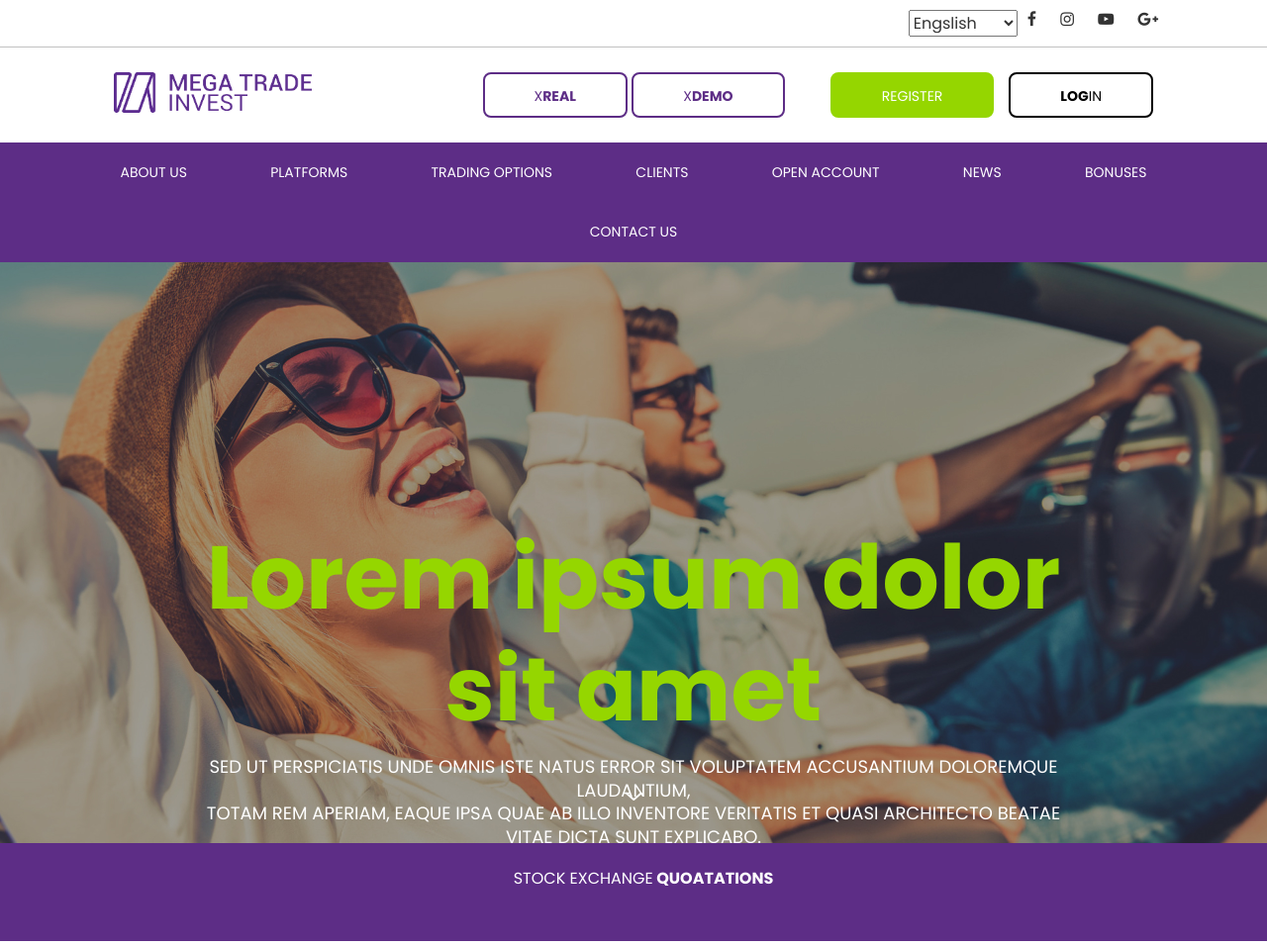
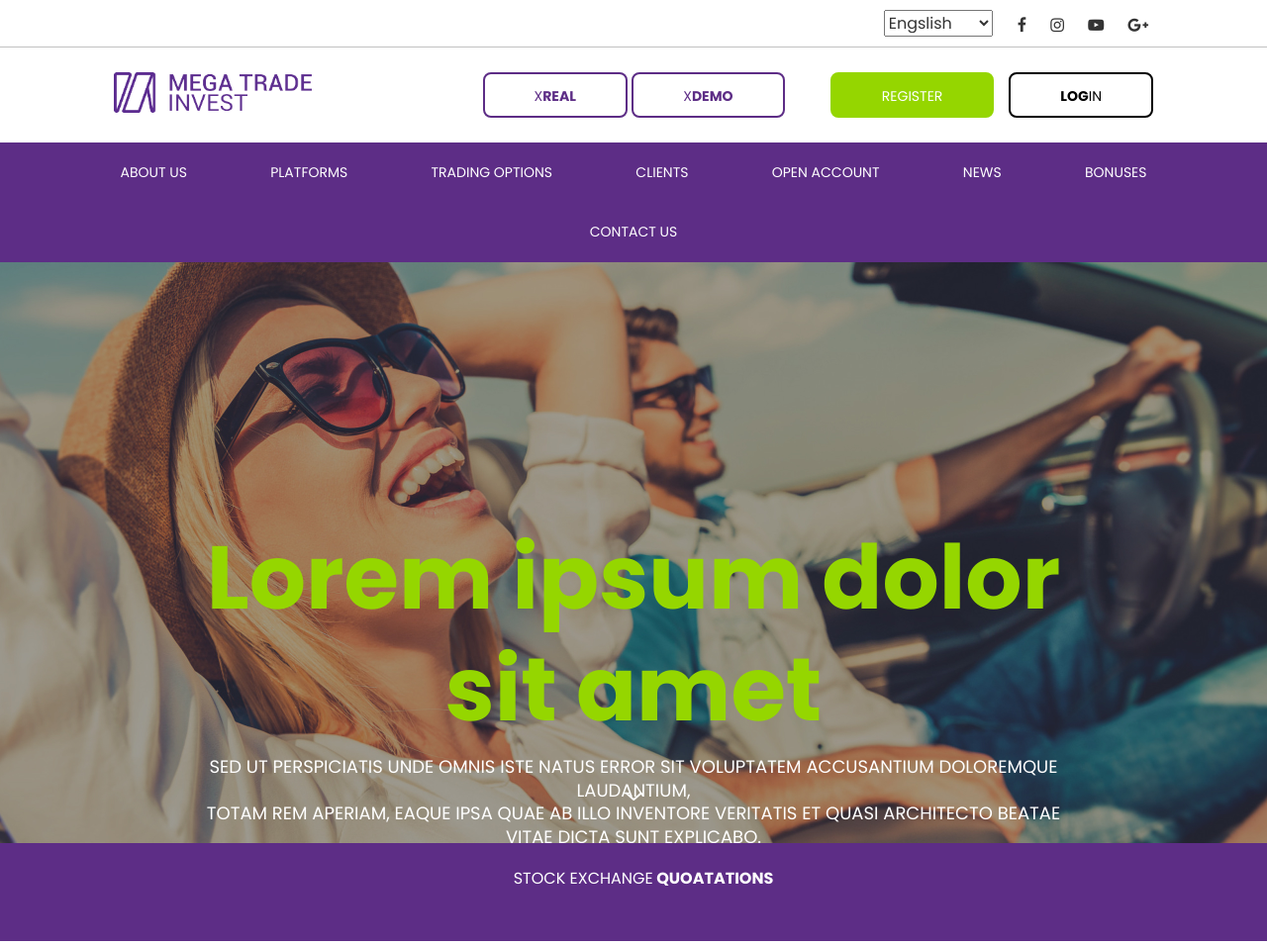
Before and after one commit to AlexandruAmugea/megatrade-invest, a website: page views/index.html in a window 1280 px wide. Shown: the top 956 px of the page at 99% size. Drawn offline with nearby package versions, Linux system fonts and the light colour scheme; files that its build step writes are made by us from their sources; files whose address does not match are found by name.

Commit message:
Added bower.json

```diff
--- a/public/css/style.css
+++ b/public/css/style.css
@@ -5,6 +5,10 @@
 @import "main-menu.css";
 @import "pages.css";
 
+
+.header-social {
+	margin: 6px 10px 0 15px;
+}
 .footer-menu {
 	text-transform: uppercase;
 	margin: 0;
```
Also changed, not shown: bower.json (added, +25 -0 lines).
